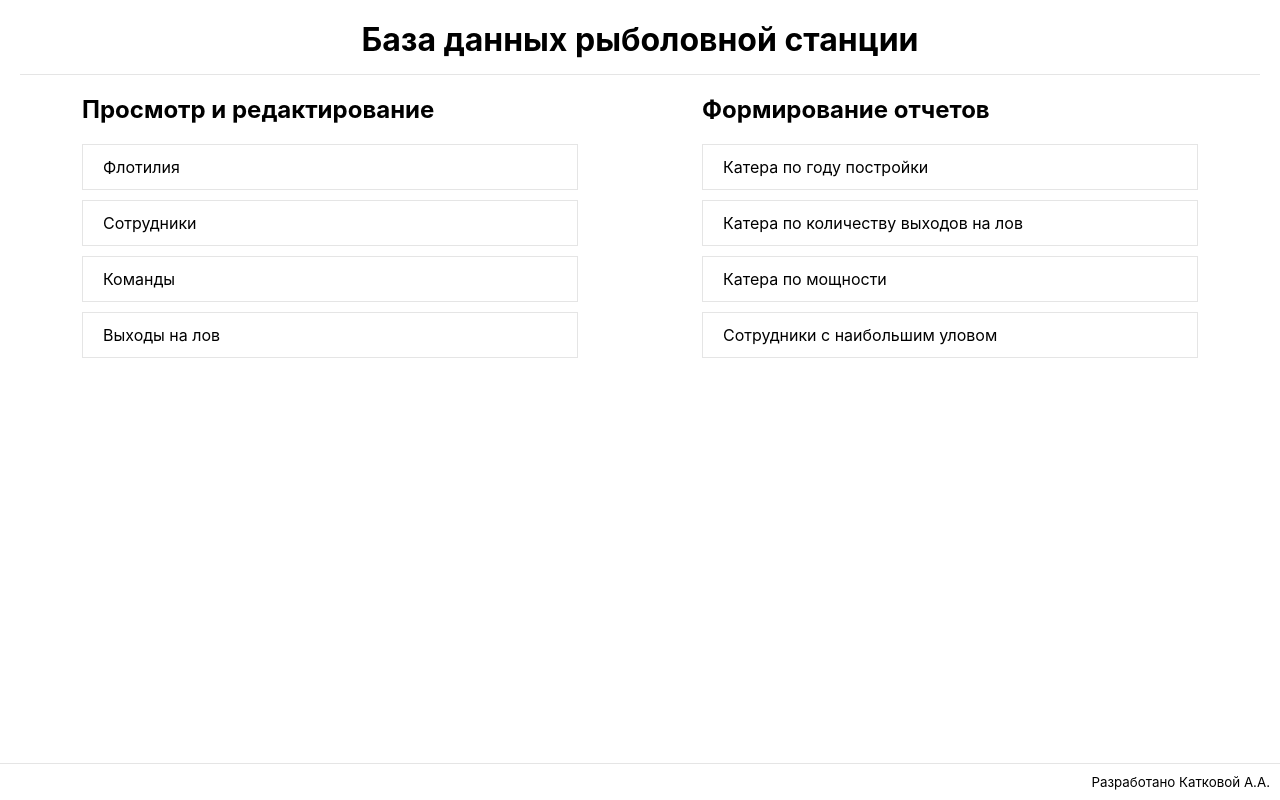
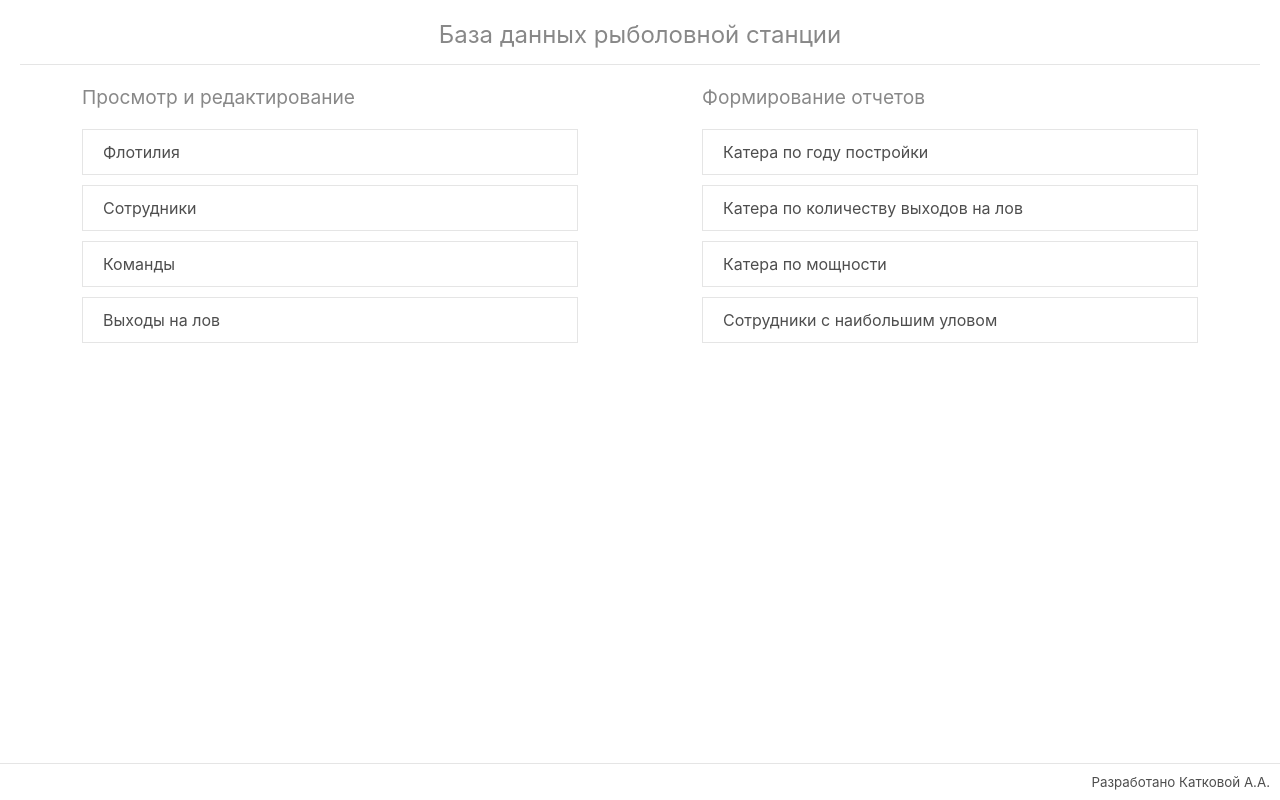
Before and after one commit to alenakatkova/fishing-db-app, a React (Create React App) app: page / in a window 1280 px wide. Built offline with nearby package versions, Linux system fonts and the light colour scheme.

Commit message:
change app styles

```diff
--- a/package.json
+++ b/package.json
@@ -11,6 +11,7 @@
     "react": "^17.0.1",
     "react-dom": "^17.0.1",
     "react-scripts": "4.0.3",
+    "sqlite3": "^5.0.2",
     "web-vitals": "^1.0.1"
   },
   "scripts": {
--- a/src/App.css
+++ b/src/App.css
@@ -1,15 +1,5 @@
 .App-container {
     padding: 20px;
-}
-
-header {
-    padding-bottom: 15px;
-    text-align: center;
-    border-bottom: 1px solid #E5E5E5;
-}
-
-h1, h2 {
-    margin: 0;
 }
 
 .content-container {
@@ -41,14 +31,3 @@ h1, h2 {
 .menu-link:hover {
     background-color: #E5E5E5;
 }
-
-footer {
-    position: fixed;
-    left: 0;
-    bottom: 0;
-    width: 100%;
-    font-size: smaller;
-    text-align: right;
-    padding: 10px;
-    border-top: 1px solid #E5E5E5;
-}
--- a/src/index.css
+++ b/src/index.css
@@ -5,8 +5,43 @@ body {
     sans-serif;
   -webkit-font-smoothing: antialiased;
   -moz-osx-font-smoothing: grayscale;
+  font-size: 1em;
+  color: #4E4E4E;
+}
+
+header {
+  padding-bottom: 15px;
+  text-align: center;
+  border-bottom: 1px solid #E5E5E5;
+}
+
+h1 {
+  font-size: 1.5em;
+}
+
+h2 {
+  font-size: 1.2em;
+}
+
+
+h1, h2 {
+  margin: 0;
+  color: #888;
+  font-weight: 400;
 }
 
 *, *:before, *:after {
   box-sizing: border-box;
 }
+
+
+footer {
+  position: fixed;
+  left: 0;
+  bottom: 0;
+  width: 100%;
+  font-size: smaller;
+  text-align: right;
+  padding: 10px;
+  border-top: 1px solid #E5E5E5;
+}
```
Also changed, not shown: 1 other file (tests, documents, lock files or other folders).
